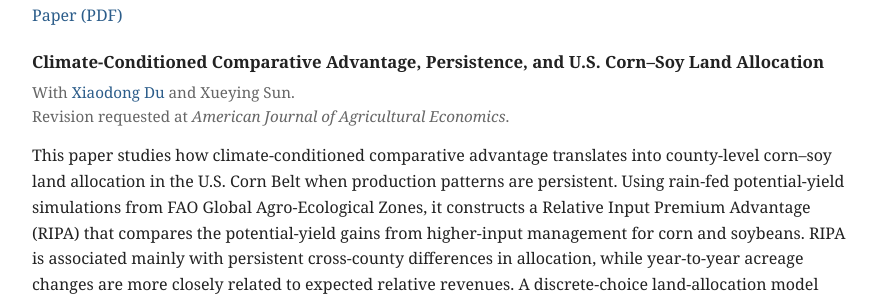
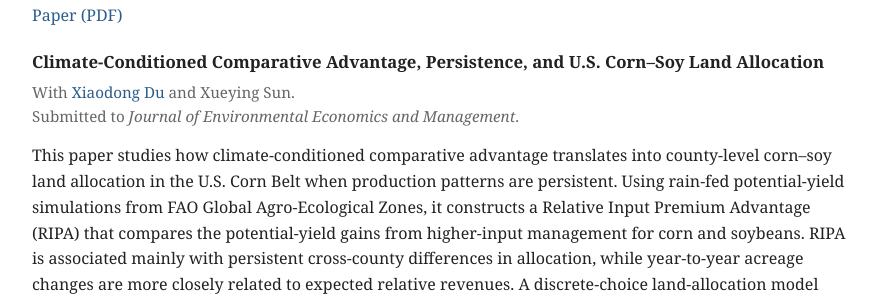
Before and after one commit to Yuhan-Wang-YW/Yuhan-Wang-YW.github.io, a Jekyll site: the page built from research.md, in a window 1280 px wide. Shown: the part 829-1129 px from the top of the page, without its empty margins (198-1081 px from the left). Built offline with Jekyll 4.4.1, drawn with Linux system fonts in a browser that asks for light colours.

Commit message:
Corn Belt paper status: submitted to JEEM; CV Revised_10

```diff
--- a/index.html
+++ b/index.html
@@ -71,7 +71,7 @@ description: "Yuhan Wang is a Ph.D. candidate in Agricultural and Applied Econom
       <a href="/assets/pdf/Wang_FarmBill_Uncertainty.pdf">[PDF]</a></li>
     <li>Climate-Conditioned Comparative Advantage, Persistence, and U.S. Corn&ndash;Soy Land Allocation
       (with Xiaodong Du and Xueying Sun).
-      Revision requested at <em>American Journal of Agricultural Economics</em>.
+      Submitted to <em>Journal of Environmental Economics and Management</em>.
       <a href="/assets/pdf/Wang_CornBelt_Adaptation.pdf">[PDF]</a></li>
   </ul>
 </section>
--- a/research.md
+++ b/research.md
@@ -51,7 +51,7 @@ description: "Research by Yuhan Wang, Ph.D. candidate in Agricultural and Applie
 <article class="paper">
   <h3 class="paper-title">Climate-Conditioned Comparative Advantage, Persistence, and U.S. Corn–Soy Land Allocation</h3>
   <p class="meta">With <a href="https://aae.wisc.edu/faculty/xdu23/">Xiaodong Du</a> and Xueying Sun.<br>
-  Revision requested at <em>American Journal of Agricultural Economics</em>.</p>
+  Submitted to <em>Journal of Environmental Economics and Management</em>.</p>
   <p>
     This paper studies how climate-conditioned comparative advantage translates
     into county-level corn–soy land allocation in the U.S. Corn Belt when
```
Also changed, not shown: 1 other file.
